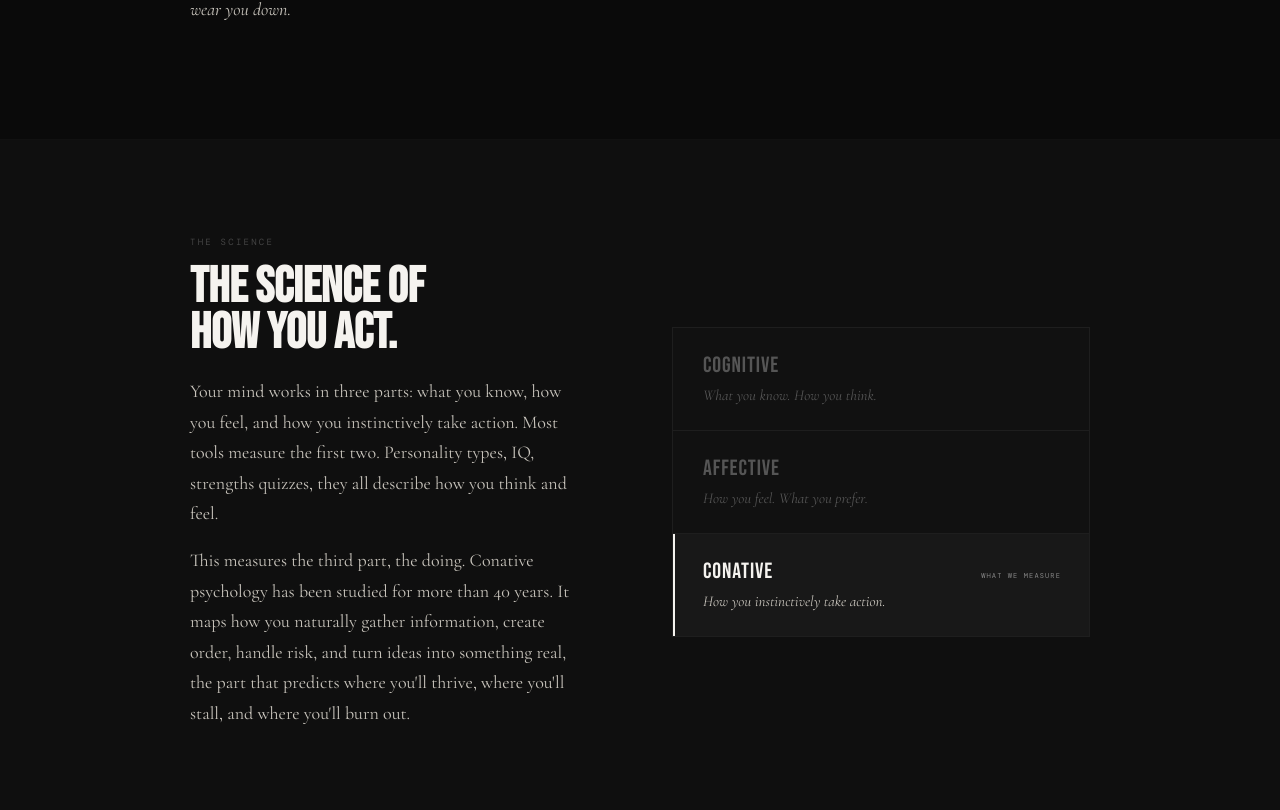
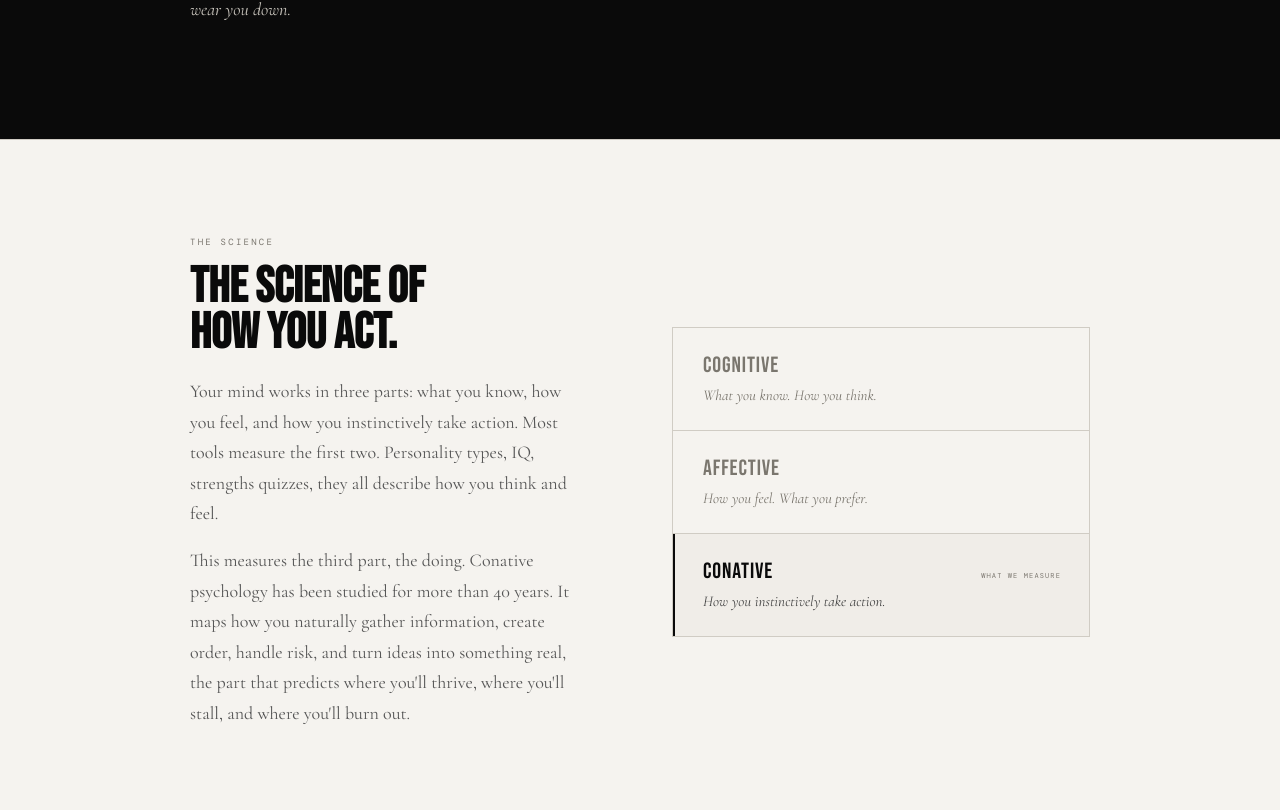
Before and after one commit to jdcondie/jay-apps, a React (Vite) app in the folder conative-app/: page / in a window 1280 px wide. Shown: the part 2870-3680 px from the top of the page. Built offline with nearby package versions, Linux system fonts and the light colour scheme; no server answers.

Commit message:
style: flip The Science section to light to break the dark run

```diff
--- a/conative-app/src/components/IntroScreen.jsx
+++ b/conative-app/src/components/IntroScreen.jsx
@@ -349,35 +349,35 @@ export default function IntroScreen({ onStart, onSignIn, resumeData, onResume, o
         </div>
       </div>
 
-      {/* ── THE SCIENCE (dark) ────────────────────────────────── */}
-      <div style={{ background: '#0f0f0f', padding: pad, borderTop: '1px solid #111' }}>
+      {/* ── THE SCIENCE (light) ───────────────────────────────── */}
+      <div style={{ background: S.white, padding: pad, borderTop: `1px solid ${S.rule}` }}>
         <div style={{ maxWidth: 900, margin: '0 auto', display: isMobile ? 'block' : 'grid', gridTemplateColumns: '1fr 1fr', gap: 64, alignItems: 'center' }}>
           {/* Text */}
           <div style={{ marginBottom: isMobile ? 44 : 0 }}>
-            <div style={{ fontFamily: S.mono, fontSize: 9, letterSpacing: '0.25em', color: '#444', marginBottom: 16 }}>THE SCIENCE</div>
-            <h2 style={{ fontFamily: S.bebas, fontSize: 'clamp(32px, 4vw, 50px)', color: S.white, lineHeight: 0.92, margin: '0 0 20px' }}>
+            <div style={{ fontFamily: S.mono, fontSize: 9, letterSpacing: '0.25em', color: S.mid, marginBottom: 16 }}>THE SCIENCE</div>
+            <h2 style={{ fontFamily: S.bebas, fontSize: 'clamp(32px, 4vw, 50px)', color: S.black, lineHeight: 0.92, margin: '0 0 20px' }}>
               THE SCIENCE OF<br />HOW YOU ACT.
             </h2>
-            <p style={{ fontFamily: S.cormorant, fontSize: 18, color: S.onDarkBody, lineHeight: 1.7, margin: '0 0 16px', maxWidth: 380 }}>
+            <p style={{ fontFamily: S.cormorant, fontSize: 18, color: '#555', lineHeight: 1.7, margin: '0 0 16px', maxWidth: 380 }}>
               Your mind works in three parts: what you know, how you feel, and how you instinctively take action. Most tools measure the first two. Personality types, IQ, strengths quizzes, they all describe how you think and feel.
             </p>
-            <p style={{ fontFamily: S.cormorant, fontSize: 18, color: S.onDarkBody, lineHeight: 1.7, margin: 0, maxWidth: 380 }}>
+            <p style={{ fontFamily: S.cormorant, fontSize: 18, color: '#555', lineHeight: 1.7, margin: 0, maxWidth: 380 }}>
               This measures the third part, the doing. Conative psychology has been studied for more than 40 years. It maps how you naturally gather information, create order, handle risk, and turn ideas into something real, the part that predicts where you'll thrive, where you'll stall, and where you'll burn out.
             </p>
           </div>
           {/* Three parts of the mind */}
-          <div style={{ display: 'flex', flexDirection: 'column', gap: 1, background: '#1e1e1e', border: '1px solid #1e1e1e' }}>
+          <div style={{ display: 'flex', flexDirection: 'column', gap: 1, background: S.rule, border: `1px solid ${S.rule}` }}>
             {[
               { k: 'COGNITIVE', d: 'What you know. How you think.', on: false },
               { k: 'AFFECTIVE', d: 'How you feel. What you prefer.', on: false },
               { k: 'CONATIVE',  d: 'How you instinctively take action.', on: true },
             ].map(({ k, d, on }) => (
-              <div key={k} style={{ background: on ? '#181818' : '#111', padding: isMobile ? '20px 22px' : '24px 28px', borderLeft: on ? `2px solid ${S.white}` : '2px solid transparent', position: 'relative' }}>
+              <div key={k} style={{ background: on ? '#f0ede8' : S.white, padding: isMobile ? '20px 22px' : '24px 28px', borderLeft: on ? `2px solid ${S.black}` : '2px solid transparent', position: 'relative' }}>
                 <div style={{ display: 'flex', justifyContent: 'space-between', alignItems: 'baseline', marginBottom: 6 }}>
-                  <span style={{ fontFamily: S.bebas, fontSize: 22, letterSpacing: '0.04em', color: on ? S.white : '#555' }}>{k}</span>
-                  {on && <span style={{ fontFamily: S.mono, fontSize: 7, letterSpacing: '0.16em', color: '#888' }}>WHAT WE MEASURE</span>}
+                  <span style={{ fontFamily: S.bebas, fontSize: 22, letterSpacing: '0.04em', color: on ? S.black : S.mid }}>{k}</span>
+                  {on && <span style={{ fontFamily: S.mono, fontSize: 7, letterSpacing: '0.16em', color: S.mid }}>WHAT WE MEASURE</span>}
                 </div>
-                <div style={{ fontFamily: S.cormorant, fontSize: 15, fontStyle: 'italic', color: on ? S.onDarkBody : '#555', lineHeight: 1.4 }}>{d}</div>
+                <div style={{ fontFamily: S.cormorant, fontSize: 15, fontStyle: 'italic', color: on ? '#444' : S.mid, lineHeight: 1.4 }}>{d}</div>
               </div>
             ))}
           </div>
```
